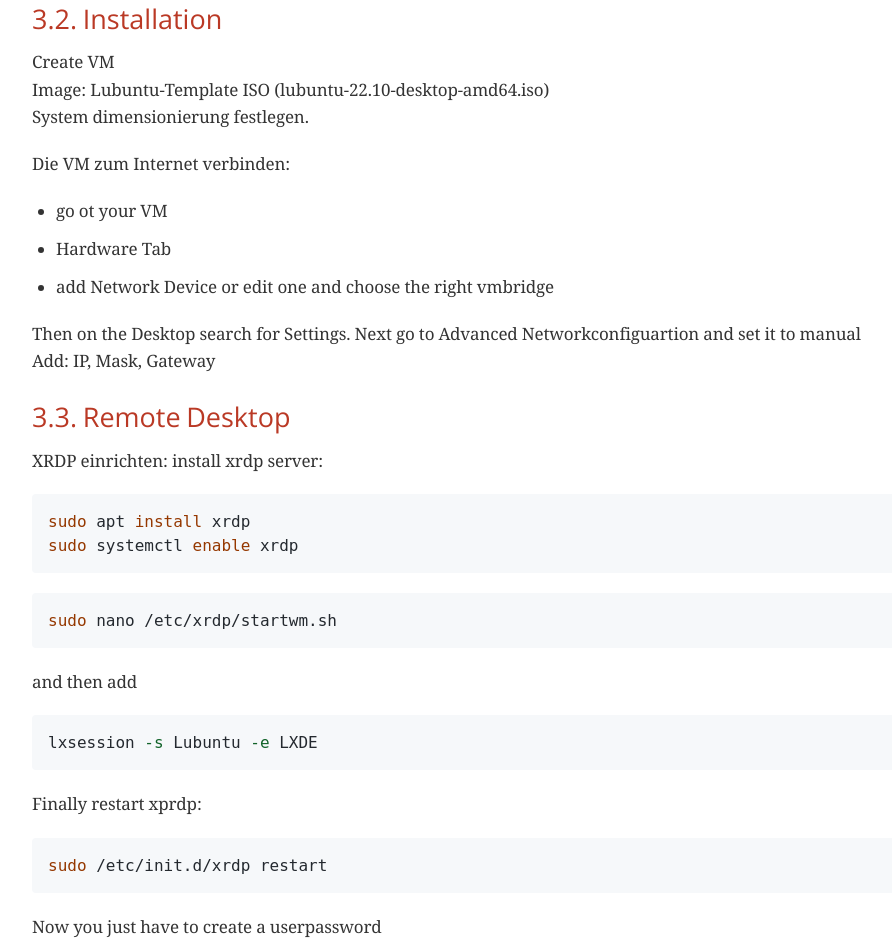
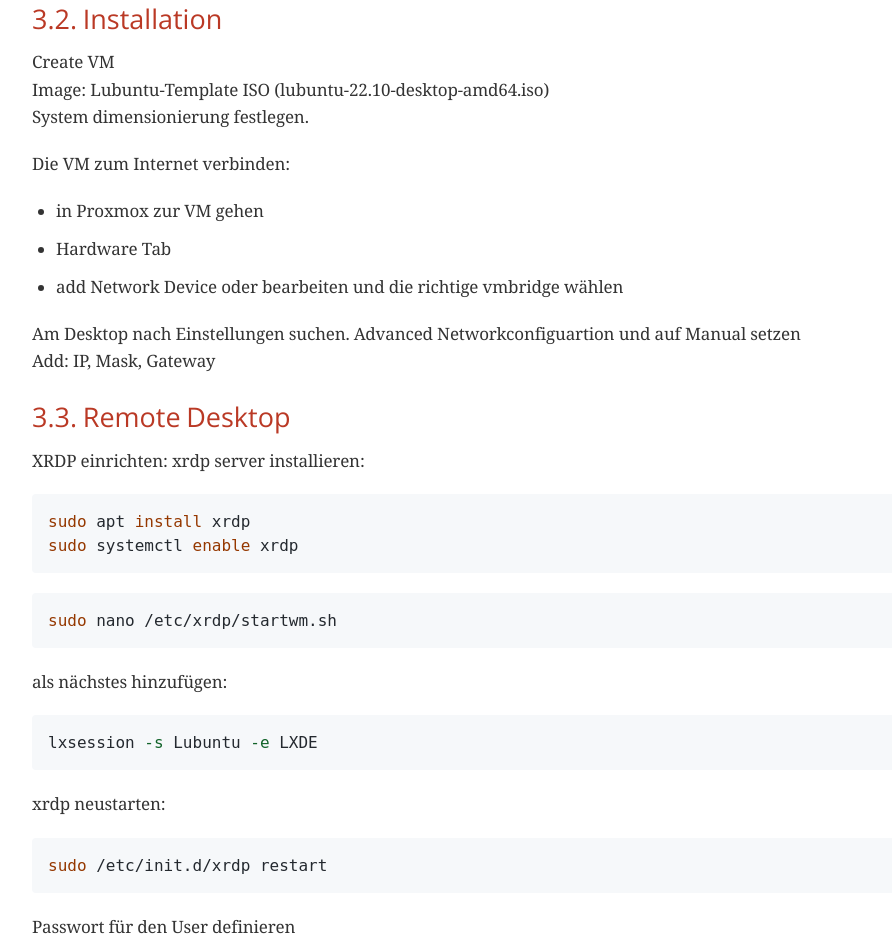
Before and after one commit to Michi4/NWT-Project, a plain HTML site: page index.html in a window 1280 px wide. Shown: the part 2136-3080 px from the top of the page, without its empty margins (303-1195 px from the left). Drawn offline with nearby package versions, Linux system fonts and the light colour scheme; a web font is replaced by a local one.

Commit message:
Deploying to gh-pages from  @ 4959b135d226a5479357a4e28186917f5fd8ec2c 🚀

```diff
--- a/index.html
+++ b/index.html
@@ -694,19 +694,19 @@ System dimensionierung festlegen.</p>
 <div class="ulist">
 <ul>
 <li>
-<p>go ot your VM</p>
+<p>in Proxmox zur VM gehen</p>
 </li>
 <li>
 <p>Hardware Tab</p>
 </li>
 <li>
-<p>add Network Device or edit one and choose the right vmbridge</p>
+<p>add Network Device oder bearbeiten und die richtige vmbridge wählen</p>
 </li>
 </ul>
 </div>
 <div class="paragraph">
-<p>Then on the Desktop search for Settings.
-Next go to Advanced Networkconfiguartion and set it to manual<br>
+<p>Am Desktop nach Einstellungen suchen.
+Advanced Networkconfiguartion und auf Manual setzen<br>
 Add: IP, Mask, Gateway</p>
 </div>
 </div>
@@ -714,7 +714,7 @@ Add: IP, Mask, Gateway</p>
 <h3 id="_remote_desktop"><a class="anchor" href="#_remote_desktop"></a>3.3. Remote Desktop</h3>
 <div class="paragraph">
 <p>XRDP einrichten:
-install xrdp server:</p>
+xrdp server installieren:</p>
 </div>
 <div class="listingblock">
 <div class="content">
@@ -728,7 +728,7 @@ install xrdp server:</p>
 </div>
 </div>
 <div class="paragraph">
-<p>and then add</p>
+<p>als nächstes hinzufügen:</p>
 </div>
 <div class="listingblock">
 <div class="content">
@@ -736,7 +736,7 @@ install xrdp server:</p>
 </div>
 </div>
 <div class="paragraph">
-<p>Finally restart xprdp:</p>
+<p>xrdp neustarten:</p>
 </div>
 <div class="listingblock">
 <div class="content">
@@ -744,7 +744,7 @@ install xrdp server:</p>
 </div>
 </div>
 <div class="paragraph">
-<p>Now you just have to create a userpassword</p>
+<p>Passwort für den User definieren</p>
 </div>
 <div class="listingblock">
 <div class="content">
@@ -1098,7 +1098,7 @@ Implementierung von Maßnahmen zur Gewährleistung der Datensicherheit und Daten
 </div>
 <div id="footer">
 <div id="footer-text">
-Last updated 2023-06-12 14:05:59 UTC
+Last updated 2023-06-12 14:10:01 UTC
 </div>
 </div>
 </body>
```
Also changed, not shown: doc-01.html (+1 -1 lines), doc-02.html (+1 -1 lines), doc-03.html (+1 -1 lines).
